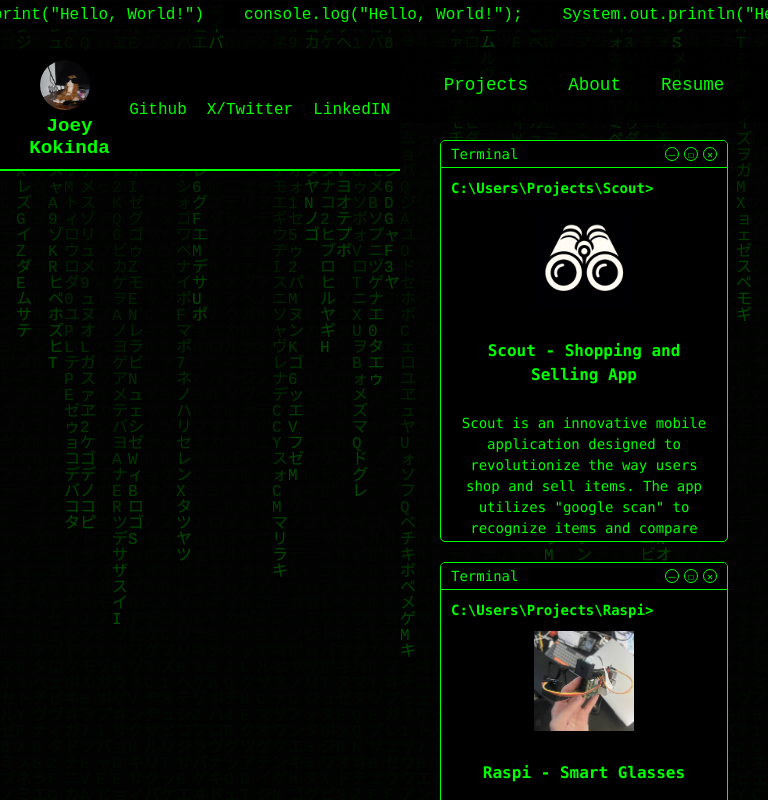
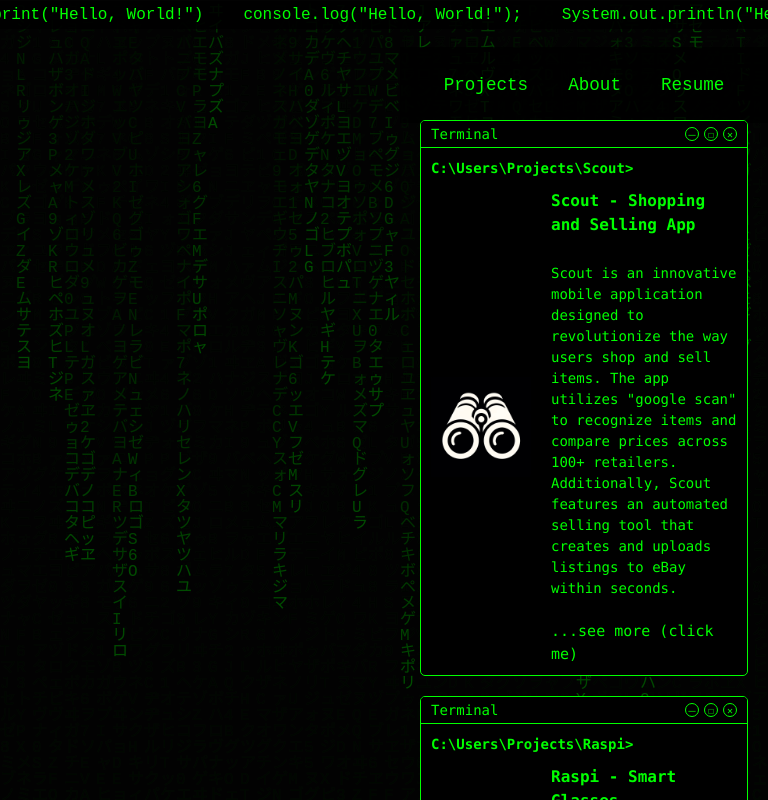
Before and after one commit to sp3ked/jkokweb, a React (Create React App) app: page / in a window 768 px wide. Shown: the top 800 px of the page. Built offline with nearby package versions, Linux system fonts and the light colour scheme.

Commit message:
compatable with some more sscrteens in the projcet section

```diff
--- a/src/Pages/about.jsx
+++ b/src/Pages/about.jsx
@@ -9,7 +9,7 @@ function About() {
                 <p>Hey, my name is Joey Kokinda. I am currently a student at Purude University pursuing a Bachelor's degree in Artificial Intelligence. My passion lies in AI and robotics and I love building things in these fields. I also have interest in basically anything tech related.</p>
                 <p>During high school I learned basic skills in Python, Video editing, mnay skills from FRC, and honestly I regret not doing much more. But I am currently changing my bad habits and building for a bettter tommorow. </p>
                 <p>During my first year at college I joined many clubs including Multi-Disciplinary Robotics Club, where we made an Ai powered pacman robot uses to play in a real life game of pacman. (The cad file can be found <a href="https://cad.onshape.com/documents/1a384639168640173528f35e/w/297262e1ee6944cdbbdc1550/e/1d1cce23977b581de6f023e4?renderMode=0&uiState=669924c9f63dd019d4336e48" target="_blank" rel="noopener noreferrer" className="underline-link">here</a>). I also joined the Artificial Intelligence Club where we learned topics like renfrocement leanrnign and deep learning and how to apply them in todays world. On the other side of this I also engaged in activities like flag football and intramural basketball.</p>
-                <p>Ouside of school I've also been working on a lot of web design and app development. Check out my app in the projects tab called Scout or click here <a href="http://jkok.dev/projects/scout" target="_blank" rel="noopener noreferrer" className="underline-link">here</a>.</p>
+                <p>Ouside of school I've also been working on a lot of web design and app development. Check out my app in the projects tab called Scout or click <a href="http://jkok.dev/projects/scout" target="_blank" rel="noopener noreferrer" className="underline-link">here</a>.</p>
                 <p>As I continue my journey throught college, I am excited about the opportunities to further develop my skills and make a positive impact in the world of tommorow.</p>
             </div>
         </div>
--- a/src/Pages/leftnav.css
+++ b/src/Pages/leftnav.css
@@ -14,6 +14,7 @@
   left: 0;
   overflow-y: auto;
   color: #00ff00;
+  transition: transform 0.3s ease-in-out;
 }
 
 .circular--landscape {
@@ -36,7 +37,6 @@
   font-size: 1em;
   margin-top: 10px;
 }
-
 
 .links {
   display: flex;
@@ -64,41 +64,7 @@
 
 @media (max-width: 768px) {
   .Profile {
-    position: static;
-    width: 100%;
-    height: auto;
-    flex-direction: row;
-    align-items: center;
-    padding: 10px;
-    border-right: none;
-    border-bottom: 2px solid #00ff00;
-  }
-
-  .circular--landscape {
-    width: 50px;
-    height: 50px;
-    margin-top: 0;
-    margin-right: 10px;
-  }
-
-  .circular--landscape img {
-    margin-left: 0;
-  }
-
-  .Profile h1 {
-    font-size: 1.2em;
-    margin: 0;
-  }
-
-  .description, .seemore {
-    display: none;
-  }
-
-  .links {
-    margin-bottom: 0;
-  }
-
-  .innerLink {
-    font-size: 1em;
+    transform: translateX(-100%);
+    z-index: 1000;
   }
 }
--- a/src/Pages/leftnav.jsx
+++ b/src/Pages/leftnav.jsx
@@ -14,7 +14,7 @@ function LeftNav() {
                 </div>
                 <h1>Joey Kokinda</h1>
                 <p className="description">Student studying AI at Purdue University</p>
-                <a href="/about" className="seemore">...see more</a>
+                <a href="/about" className="seemore">...see more (click me)</a>
             </div>
             <div className="links">
                 <a href="https://github.com/sp3ked" target="_blank" rel="noopener noreferrer">
--- a/src/Pages/projects.css
+++ b/src/Pages/projects.css
@@ -1,8 +1,8 @@
 .projectGrid {
   display: grid;
-  grid-template-columns: repeat(2, 1fr);
+  grid-template-columns: repeat(auto-fit, minmax(300px, 1fr));
   gap: 20px;
-  padding: 40px;
+  padding: 20px;
   width: 100%;
   box-sizing: border-box;
 }
@@ -16,7 +16,7 @@
   color: #00ff00;
   display: flex;
   flex-direction: column;
-  height: 300px;
+  min-height: 300px;
 }
 
 .terminalHeader {
@@ -54,6 +54,7 @@
   flex-grow: 1;
   display: flex;
   flex-direction: column;
+  overflow-y: auto;
 }
 
 .terminalPrompt {
@@ -63,14 +64,16 @@
 
 .projectContent {
   display: flex;
-  align-items: center;
+  flex-direction: column;
   gap: 20px;
 }
 
 .projectImg {
-  width: 100px;
-  height: 100px;
+  width: 100%;
+  max-width: 200px;
+  height: auto;
   object-fit: cover;
+  align-self: center;
 }
 
 .projectText {
@@ -90,30 +93,31 @@
 
 .seemore {
   color: #00ff00;
-
+  text-decoration: none;
 }
 
 .seemore:hover {
   text-decoration: underline;
-
 }
 
-@media (max-width: 768px) {
+@media (min-width: 768px) {
+  .projectContent {
+    flex-direction: row;
+    align-items: flex-start;
+  }
+
+  .projectImg {
+    width: 100px;
+    height: 100px;
+  }
+}
+
+@media (min-width: 1200px) {
   .projectGrid {
-    grid-template-columns: 1fr;
+    grid-template-columns: repeat(2, 1fr);
   }
 
   .terminalBox {
     height: auto;
-    max-height: 400px;
-  }
-
-  .projectContent {
-    flex-direction: column;
-    text-align: center;
-  }
-
-  .projectImg {
-    margin-bottom: 10px;
   }
 }
--- a/src/Pages/projects.jsx
+++ b/src/Pages/projects.jsx
@@ -15,8 +15,7 @@ function Projects() {
               <p>
                 <strong className="secondTitle">Scout - Shopping and Selling App</strong><br/>
                 Scout is an innovative mobile application designed to revolutionize the way users shop and sell items. The app utilizes "google scan" to recognize items and compare prices across 100+ retailers. Additionally, Scout features an automated selling tool that creates and uploads listings to eBay within seconds.<br/><br/>
-
-                <Link className="seemore" to="/projects/scout">...see more</Link>
+                <Link className="seemore" to="/projects/scout">...see more (click me)</Link>
               </p>
             </div>
           </div>
@@ -30,8 +29,7 @@ function Projects() {
               <p>
                 <strong className="secondTitle">Raspi - Smart Glasses</strong><br/>
                 Using a Raspberry Pi, my brother and I created "smart" glasses that capture images, process them using the Inception v3 model, and display the predicted object on a screen. This project is based around the topics of computer vision, machine learning, and wearable technology.<br/><br/>
-                <br/>
-                <Link className="seemore" to="/projects/raspi">...see more</Link>
+                <Link className="seemore" to="/projects/raspi">...see more (click me)</Link>
               </p>
             </div>
           </div>
```
